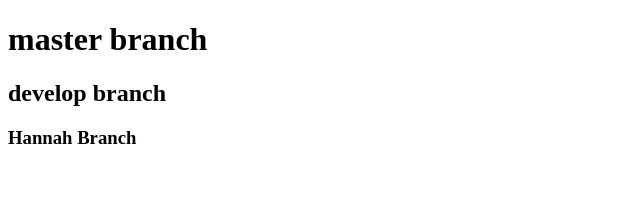
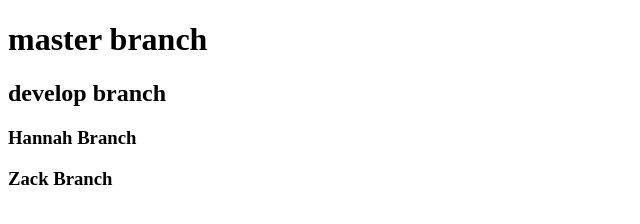
Before and after one commit to hayzemke/teamGit, a plain HTML site: page index.html in a window 1280 px wide. Shown: the whole page, without its empty margins (0-640 px from the left). Drawn offline with Linux system fonts and the light colour scheme.

Commit message:
Zack Branch add

```diff
--- a/index.html
+++ b/index.html
@@ -10,5 +10,6 @@
     <h1>master branch</h1>
     <h2> develop branch </h2>
     <h3>Hannah Branch</h3>
+    <h3> Zack Branch </h3>
 </body>
 </html>
```
